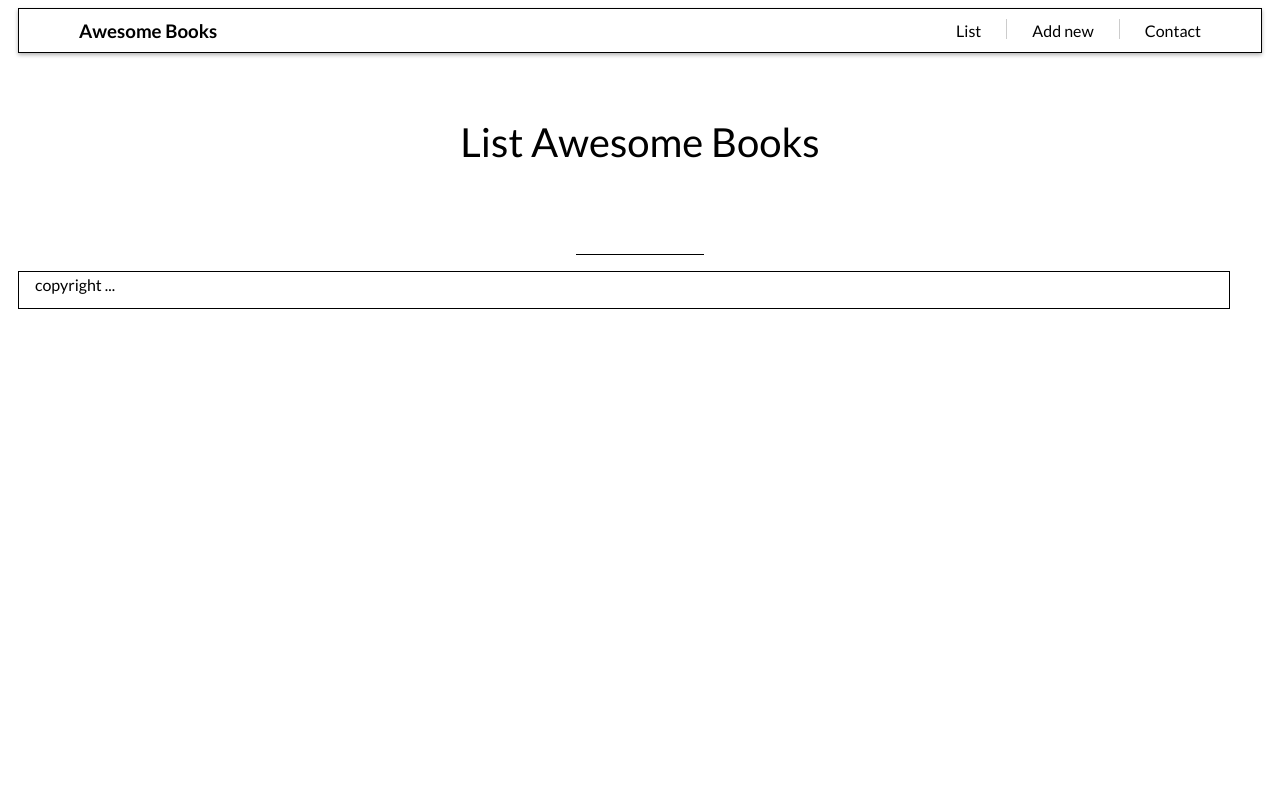
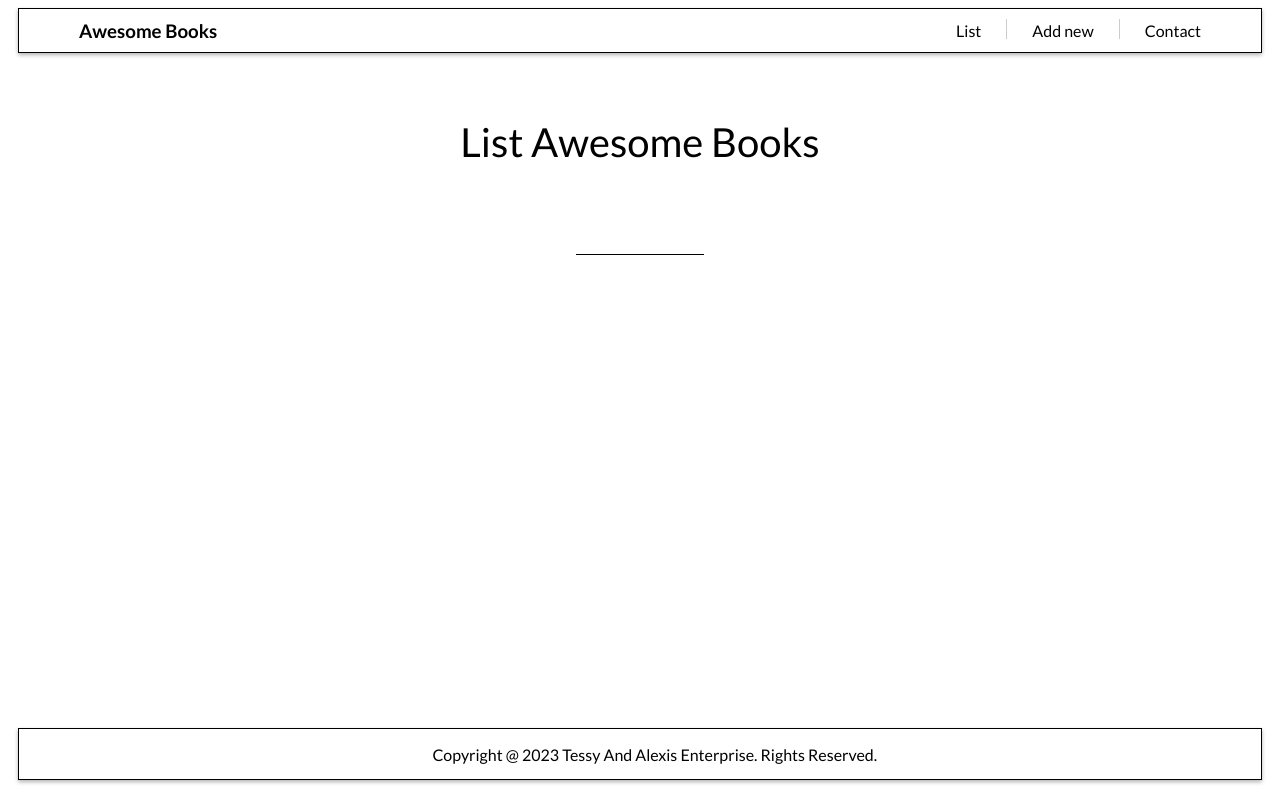
Before and after one commit to Tessyrich/Awesome-books, a website: page index.html in a window 1280 px wide. Drawn offline with Linux system fonts and the light colour scheme.

Commit message:
Maked the required changes

```diff
--- a/index.html
+++ b/index.html
@@ -81,7 +81,9 @@
     </section>
 
     <footer>
-      <div class="foot">copyright  ...</div>
+      <div class="text-footer-container">
+        <div class="text-copyright"> Copyright @ 2023 Tessy And Alexis Enterprise. Rights Reserved. </div>
+      </div>
     </footer>
 
     <script src="./script.js"></script>
--- a/script.js
+++ b/script.js
@@ -78,6 +78,9 @@ class UI {
     }
 
     document.addEventListener('DOMContentLoaded', UI.displayAllBooks);
+    document.querySelector('.books-container').classList.remove('hide');
+    document.querySelector('.form').classList.add('hide');
+    document.querySelector('.section-contact-info').classList.add('hide');
   }
 }
 
--- a/stylesheet.css
+++ b/stylesheet.css
@@ -189,14 +189,27 @@ fieldset {
 }
 
 footer {
-  margin-top: 1rem;
+  border: 1px solid black;
+  box-shadow: rgba(0, 0, 0, 0.3) 0 2px 4px;
+  margin: 0 10px;
   position: fixed;
+  width: 97%;
+  bottom: 0;
+  margin-bottom: 20px;
 }
 
-.foot {
-  border: 1px solid black;
-  padding: 3px 1rem;
-  width: 92vw;
-  height: 30px;
-  margin: 0 10px;
+.text-footer-container {
+  margin: 0 50px;
+  height: 50px;
+  position: relative;
+  margin-right: 20px;
 }
+
+.text-footer-container .text-copyright {
+  margin: 0;
+  position: absolute;
+  top: 50%;
+  left: 50%;
+  -ms-transform: translate(-50%, -50%);
+  transform: translate(-50%, -50%);
+}
```
